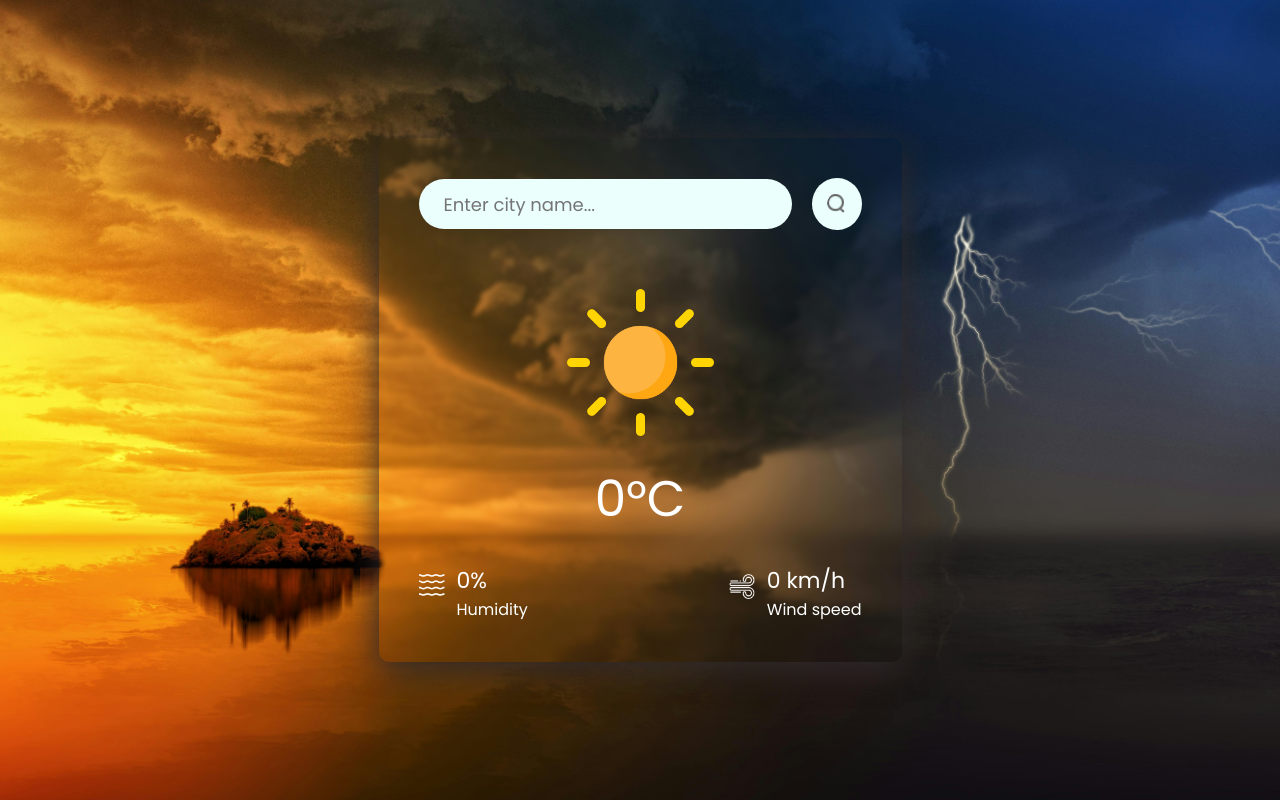
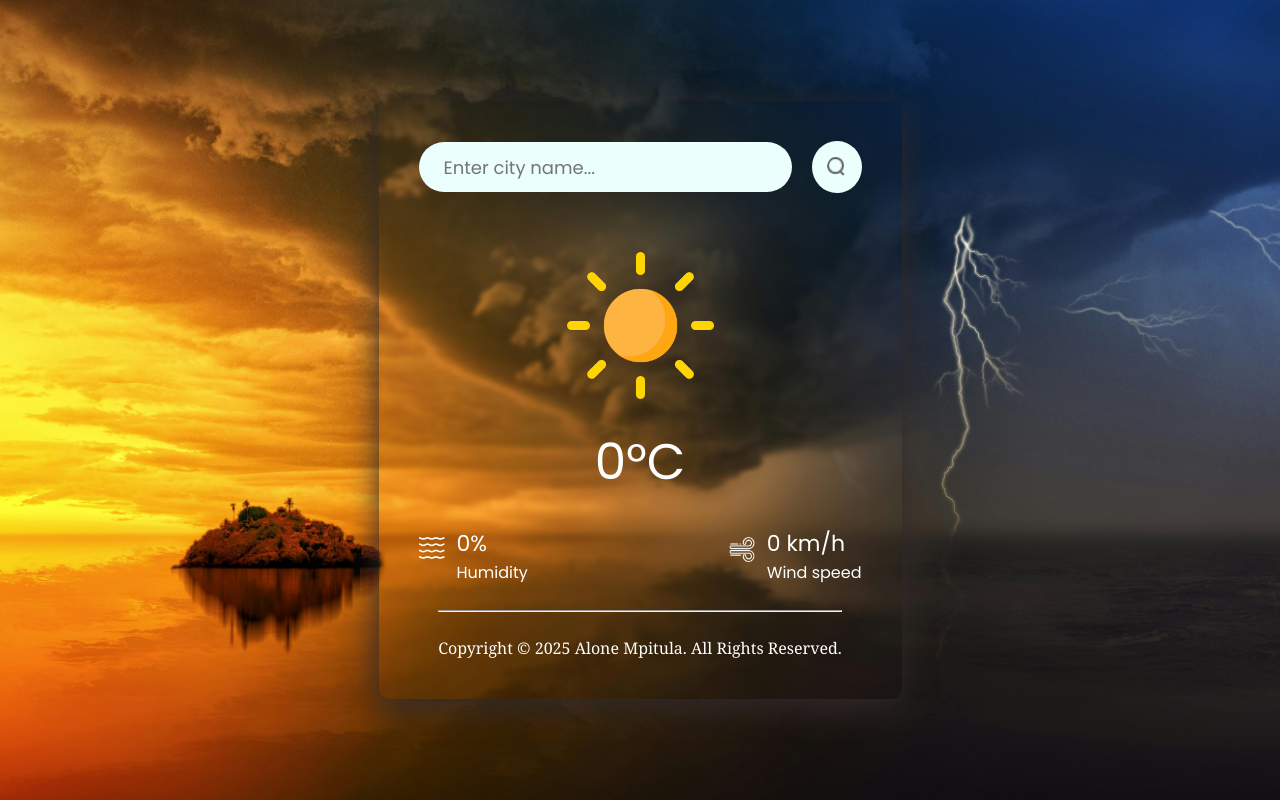
Before and after one commit to Mpitula/Weather-App, a React (Vite) app: page / in a window 1280 px wide. Built offline with nearby package versions, Linux system fonts and the light colour scheme.

Commit message:
update ReadMe

```diff
--- a/src/Components/Weather.css
+++ b/src/Components/Weather.css
@@ -73,3 +73,9 @@
   width: 26px;
   margin-top: 10px;
 }
+
+footer p{
+  color:white;
+  font-family: Georgia, 'Times New Roman', Times, serif;
+  font-size: 16px;
+}
--- a/src/Components/Weather.jsx
+++ b/src/Components/Weather.jsx
@@ -77,7 +77,12 @@ const Weather = () => {
           value={city}
           onChange={(e) => setCity(e.target.value)}
         />
-        <img src={search_icon} alt="search" onClick={search} className="search-icon" />
+        <img
+          src={search_icon}
+          alt="search"
+          onClick={search}
+          className="search-icon"
+        />
       </div>
 
       {weatherData && (
@@ -103,6 +108,12 @@ const Weather = () => {
           </div>
         </>
       )}
+      <footer>
+        <br />
+        <hr />
+        <br />
+        <p>Copyright &#169; 2025 Alone Mpitula. All Rights Reserved.</p>
+      </footer>
     </div>
   );
 };
```
Also changed, not shown: src/assets/Screenshot 2025-03-12 174619.png (added), 1 other file (tests, documents, lock files or other folders).
